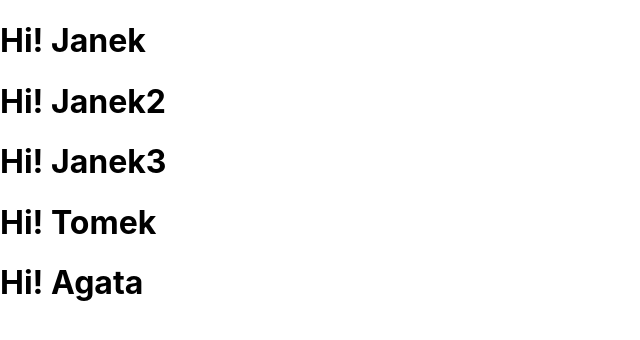
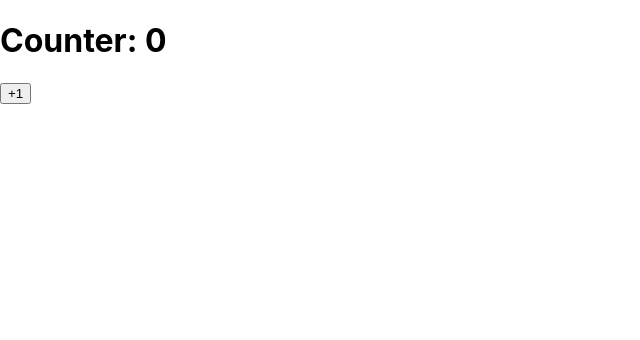
Before and after one commit to sebgaw12/React_AdvNovember2022, a React (Create React App) app: page / in a window 1280 px wide. Shown: the top 340 px of the page, without its empty margins (0-640 px from the left). Built offline with nearby package versions, Linux system fonts and the light colour scheme.

Commit message:
Counter state

```diff
--- a/src/App.js
+++ b/src/App.js
@@ -1,15 +1,17 @@
-import AppArrow from './AppArrow';
-import Greetings from './Greetings/Greetings';
-import GreetingsArrow from './Greetings/GreetingsArrow';
-import GreetingsClass from './Greetings/GreetingsClass';
+// import AppArrow from './AppArrow';
+// import Greetings from './Greetings/Greetings';
+// import GreetingsArrow from './Greetings/GreetingsArrow';
+// import GreetingsClass from './Greetings/GreetingsClass';
+import CounterClass from "./Counter/CounterClass";
 function App() {
   return (
     <div>
-    <Greetings name="Janek" />
+    {/* <Greetings name="Janek" />
     <Greetings name="Janek2" />
     <Greetings name="Janek3" />
     <GreetingsArrow name="Tomek" />
-    <GreetingsClass name="Agata" />
+    <GreetingsClass name="Agata" /> */}
+    <CounterClass />
     </div>
   );
 }
--- /dev/null
+++ b/src/Counter/CounterClass.js
@@ -0,0 +1,29 @@
+import React, {Component} from 'react'
+
+class CounterClass extends Component {
+    constructor(props) {
+        super()
+
+        this.state = {
+            counter : 0
+        }
+
+    }
+
+    increaseCounter()
+    {
+        this.state.counter = this.state.counter + 1
+    }
+
+    render() {
+        console.log(this.state)
+
+        return (
+            <div>
+                <h1>Counter: {this.state.counter}</h1>
+                <button onClick={() => this.setState({counter : this.state.counter + 1})} >+1</button>
+            </div>
+        )
+    }
+}
+export default CounterClass;
```
